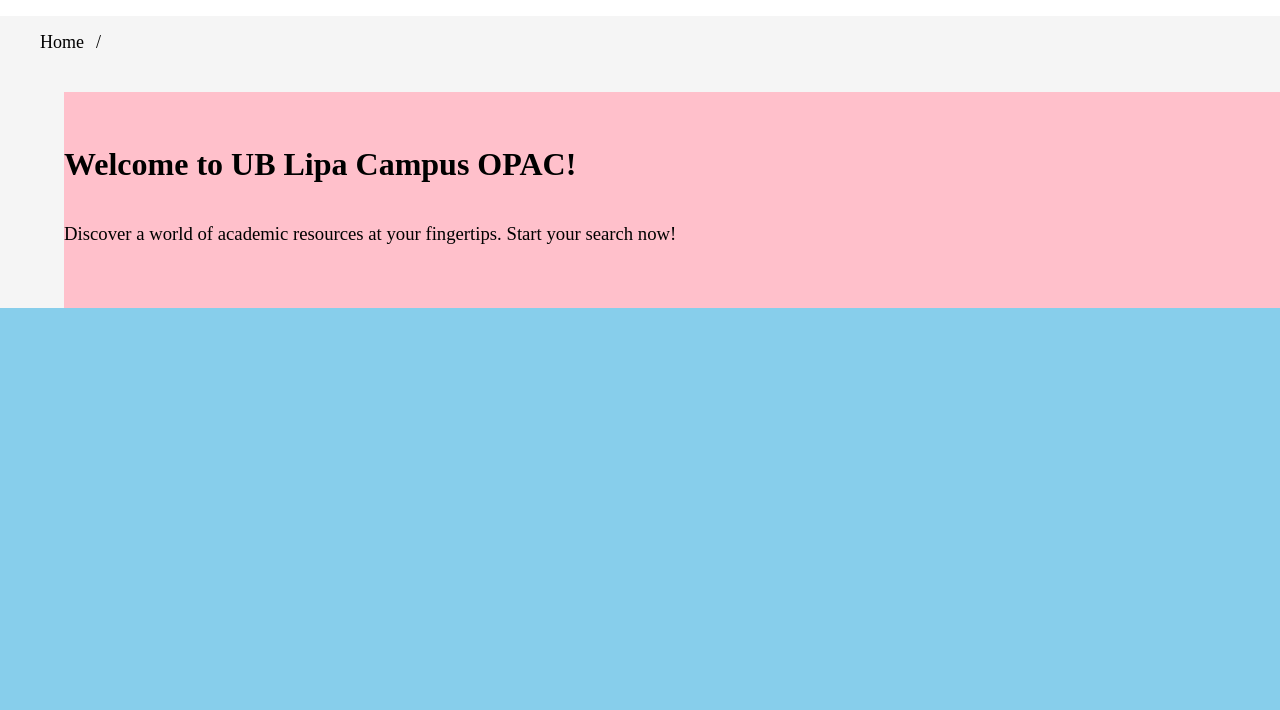
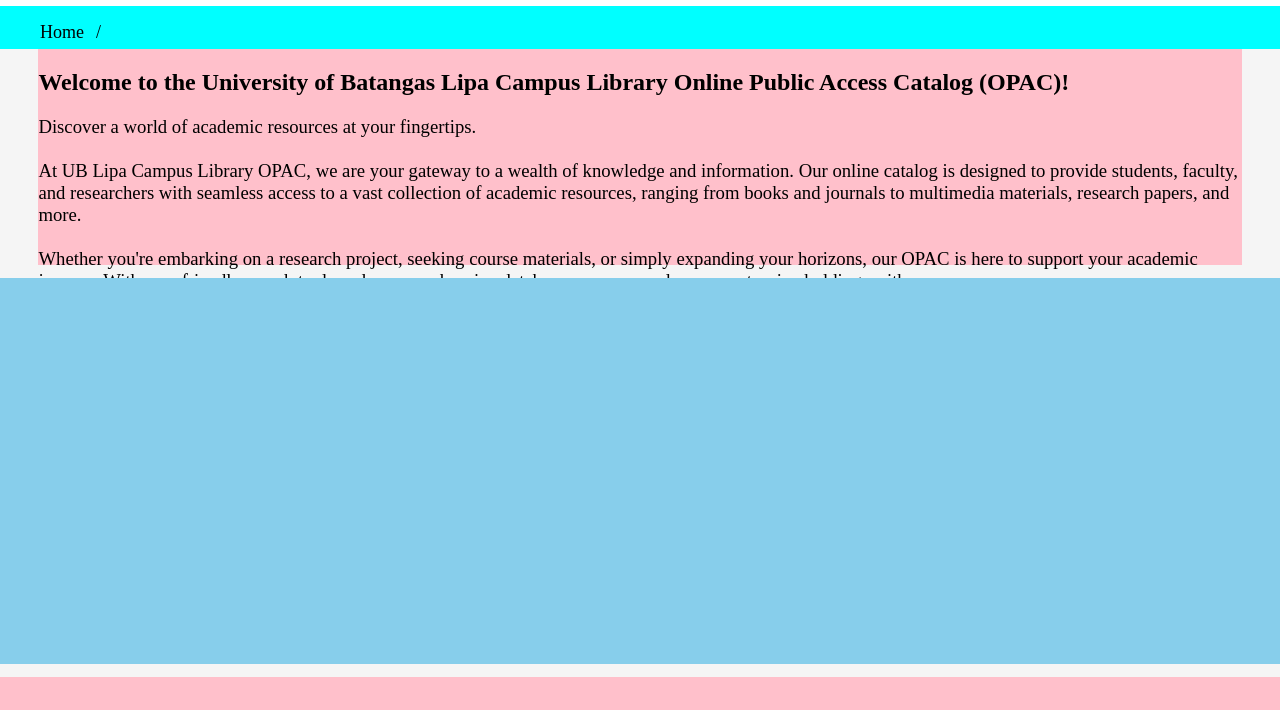
Before and after one commit to Hyrkhan/SCHOOL-CODES, a plain HTML site: page Program Task 1_Juan Miguel C. Torres/home.html in a window 1280 px wide. Shown: the part 90-800 px from the top of the page. Drawn offline with Linux system fonts and the light colour scheme.

Commit message:
made introduction for homepage

```diff
--- a/Program Task 1_Juan Miguel C. Torres/home.html
+++ b/Program Task 1_Juan Miguel C. Torres/home.html
@@ -78,14 +78,18 @@
             }
             .contentbox {
                 position: absolute;
-                top: 11%;
+                top: 10%;
                 left: 0;
                 width: 100%;
                 height: 90%;
+                display: flex;
+                flex-direction: column;
                 background-color: whitesmoke;
             }
             .pathbox {
-                height: 7%;
+                height: 5%;
+                align-items: center;
+                background-color: aqua;
             }
             ul.breadcrumb {
                 list-style: none;
@@ -109,15 +113,16 @@
             }
             .contentbox-top {
                 height: 25%;
-                display: flex;
                 justify-content: left;
                 align-items: left;
-                flex-direction: column;
-                margin-left: 5%;
+                margin-left: 3%;
+                margin-right: 3%;
                 background-color: pink;
             }
             .contentbox-middle {
                 height: 50%;
+                margin-top: 1%;
+                margin-bottom: 1%;
                 display: flex;
                 justify-content: left;
                 align-items: center;
@@ -197,11 +202,20 @@
                 </div>
 
                 <div class="contentbox-top">
+                    <h2>Welcome to the University of Batangas Lipa Campus Library
+                        Online Public Access Catalog (OPAC)!</h2>
                     <p>
-                        <h1>Welcome to UB Lipa Campus OPAC!</h1>
-                        <h3 id="motto">Discover a world of academic resources at your fingertips.
-                        Start your search now!</h3>
+                        <h3 id="motto">Discover a world of academic resources at your fingertips.<br><br>
+                            At UB Lipa Campus Library OPAC, we are your gateway to a wealth of knowledge and information.
+                            Our online catalog is designed to provide students, faculty, and researchers with seamless
+                            access to a vast collection of academic resources, ranging from books and journals to multimedia
+                            materials, research papers, and more.<br><br>
+                            Whether you're embarking on a research project, seeking course materials, or simply expanding
+                            your horizons, our OPAC is here to support your academic journey. With user-friendly search tools
+                            and a comprehensive database, you can explore our extensive holdings with ease.
+                        </h3>
                     </p>
+
                 </div>
 
                 <div class="contentbox-middle">
```
